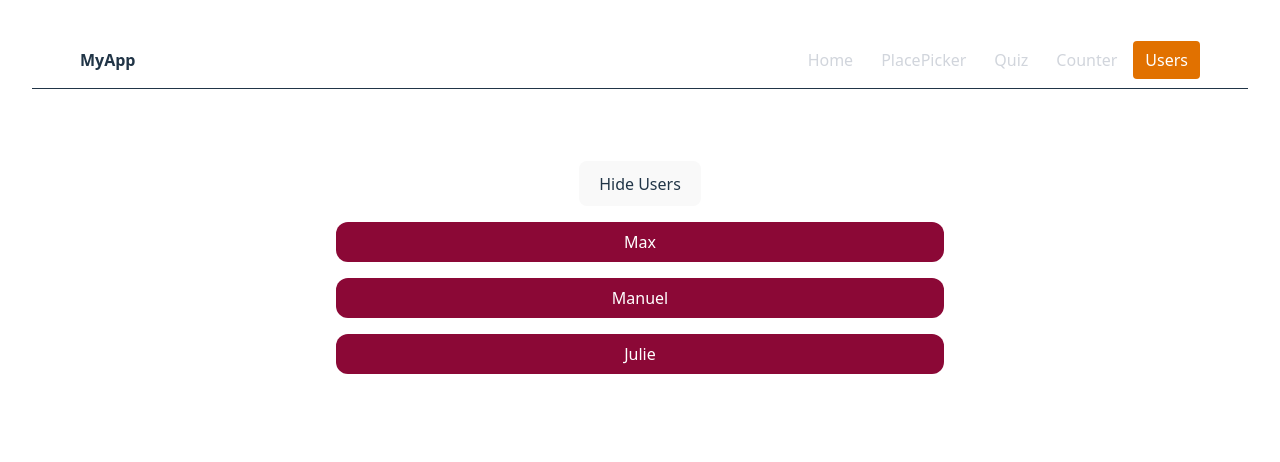
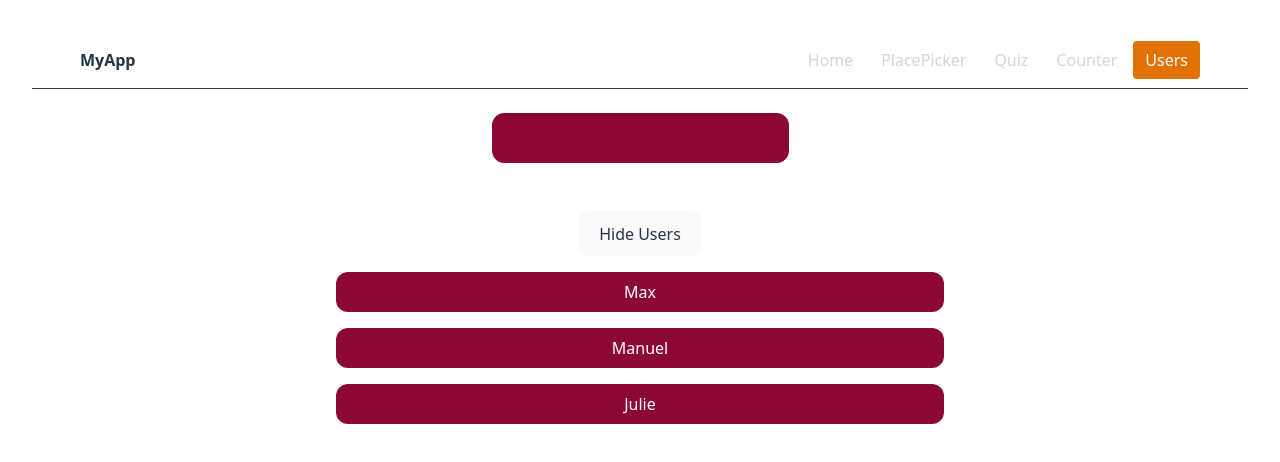
Before and after one commit to nevdb/placepicker-react, a React (Vite) app in the folder placepicker/: page /users in a window 1280 px wide. Shown: the top 462 px of the page. Built offline with nearby package versions, Linux system fonts and the light colour scheme.

Commit message:
the component lifecycle on Class-basedComponents

```diff
--- /dev/null
+++ b/placepicker/src/components/users/UserFinder.jsx
@@ -0,0 +1,51 @@
+import { Fragment, Component } from "react";
+
+import UsersList from "../users/UsersList";
+import UsersContext from "../users/users-context";
+
+class UserFinder extends Component {
+  static contextType = UsersContext;
+
+  constructor() {
+    super();
+    this.state = {
+      filteredUsers: [],
+      searchTerm: "",
+    };
+  }
+  componentDidMount() {
+    // Send http request...
+    this.setState({ filteredUsers: this.context.users });
+  }
+
+  componentDidUpdate(prevProps, prevState) {
+    if (prevState.searchTerm !== this.state.searchTerm) {
+      this.setState({
+        filteredUsers: this.context.users.filter((user) =>
+          user.name.includes(this.state.searchTerm),
+        ),
+      });
+    }
+  }
+
+  searchChangeHandler(event) {
+    this.setState({ searchTerm: event.target.value });
+  }
+
+  render() {
+    return (
+      <Fragment>
+        <div>
+          <input
+            type="search"
+            onChange={this.searchChangeHandler.bind(this)}
+            className="bg-rose-900 text-rose border border-rose-900 rounded-xl py-3 px-8 "
+          />
+        </div>
+        <UsersList users={this.state.filteredUsers} />
+      </Fragment>
+    );
+  }
+}
+
+export default UserFinder;
--- /dev/null
+++ b/placepicker/src/components/users/UsersList.jsx
@@ -0,0 +1,48 @@
+import { Component } from "react";
+
+import User from "../users/User";
+
+class UsersList extends Component {
+  constructor() {
+    super();
+    this.state = {
+      showUsers: true,
+      more: "Test",
+    };
+  }
+
+  toggleUsersHandler() {
+    // this.state.showUsers = false; // NOT!
+    this.setState((curState) => {
+      return { showUsers: !curState.showUsers };
+    });
+  }
+
+  render() {
+    const usersList = this.props.users ?? [];
+
+    return (
+      <div className="my-8 mx-auto bg-white p-4 rounded-[12px] max-w-[40rem] text-center">
+        <button
+          onClick={this.toggleUsersHandler.bind(this)}
+          className="font-inherit cursor-pointer bg-rose-900 text-rose border border-rose-900 rounded-xl py-3 px-8 hover:bg-rose-700"
+        >
+          {this.state.showUsers ? "Hide" : "Show"} Users
+        </button>
+
+        {this.state.showUsers &&
+          (usersList.length > 0 ? (
+            <ul>
+              {usersList.map((user) => (
+                <User key={user.id} name={user.name} />
+              ))}
+            </ul>
+          ) : (
+            <p className="mt-4 text-slate-600">No users found.</p>
+          ))}
+      </div>
+    );
+  }
+}
+
+export default UsersList;
--- /dev/null
+++ b/placepicker/src/components/users/users-context.jsx
@@ -0,0 +1,7 @@
+import React from "react";
+
+const UsersContext = React.createContext({
+  users: [],
+});
+
+export default UsersContext;
--- a/placepicker/src/pages/Users.jsx
+++ b/placepicker/src/pages/Users.jsx
@@ -1,8 +1,5 @@
-// import { useState } from "react";
-import { Component } from "react";
-import User from "../components/users/User.jsx";
-
-// import classes from "./Users.module.css";
+import UserFinder from "../components/users/UserFinder";
+import UsersContext from "../components/users/users-context";
 
 const DUMMY_USERS = [
   { id: "u1", name: "Max" },
@@ -10,71 +7,16 @@ const DUMMY_USERS = [
   { id: "u3", name: "Julie" },
 ];
 
-class Users extends Component {
-  constructor() {
-    super();
-    this.state = {
-      showUsers: true,
-    };
-  }
+function Users() {
+  const usersContext = {
+    users: DUMMY_USERS,
+  };
 
-  toggleUsersHandler() {
-    //this.state.showUsers = false; //NOT
-
-    this.setState((curState) => {
-      return { showUsers: !curState.showUsers };
-    });
-  }
-
-  render() {
-    const usersList = (
-      <ul className="list-none m-0 p-0">
-        {DUMMY_USERS.map((user) => (
-          <User key={user.id} name={user.name} />
-        ))}
-      </ul>
-    );
-
-    return (
-      <div className="my-8 mx-auto bg-white p-4 rounded-[12px] max-w-[40rem] text-center">
-        <button
-          onClick={this.toggleUsersHandler.bind(this)}
-          className="font-inherit cursor-pointer bg-rose-900 text-rose border border-rose-900 rounded-xl py-3 px-8 hover:bg-rose-700 "
-        >
-          {this.state.showUsers ? "Hide" : "Show"} Users
-        </button>
-        {this.state.showUsers && usersList}
-      </div>
-    );
-  }
+  return (
+    <UsersContext.Provider value={usersContext}>
+      <UserFinder />
+    </UsersContext.Provider>
+  );
 }
 
-// const Users = () => {
-//   const [showUsers, setShowUsers] = useState(true);
-
-//   const toggleUsersHandler = () => {
-//     setShowUsers((curState) => !curState);
-//   };
-
-//   // const usersList = (
-//   //   <ul className="list-none m-0 p-0">
-//   //     {DUMMY_USERS.map((user) => (
-//   //       <User key={user.id} name={user.name} />
-//   //     ))}
-//   //   </ul>
-//   // );
-
-//   return (
-//     <div className="my-8 mx-auto bg-white p-4 rounded-[12px] max-w-[40rem] text-center">
-//       <button
-//         onClick={toggleUsersHandler}
-//         className="font-inherit cursor-pointer bg-rose-900 text-rose border border-rose-900 rounded-xl py-3 px-8 hover:bg-rose-700 "
-//       >
-//         {showUsers ? "Hide" : "Show"} Users
-//       </button>
-//       {showUsers && usersList}
-//     </div>
-//   );
-// };
-
 export default Users;
```
